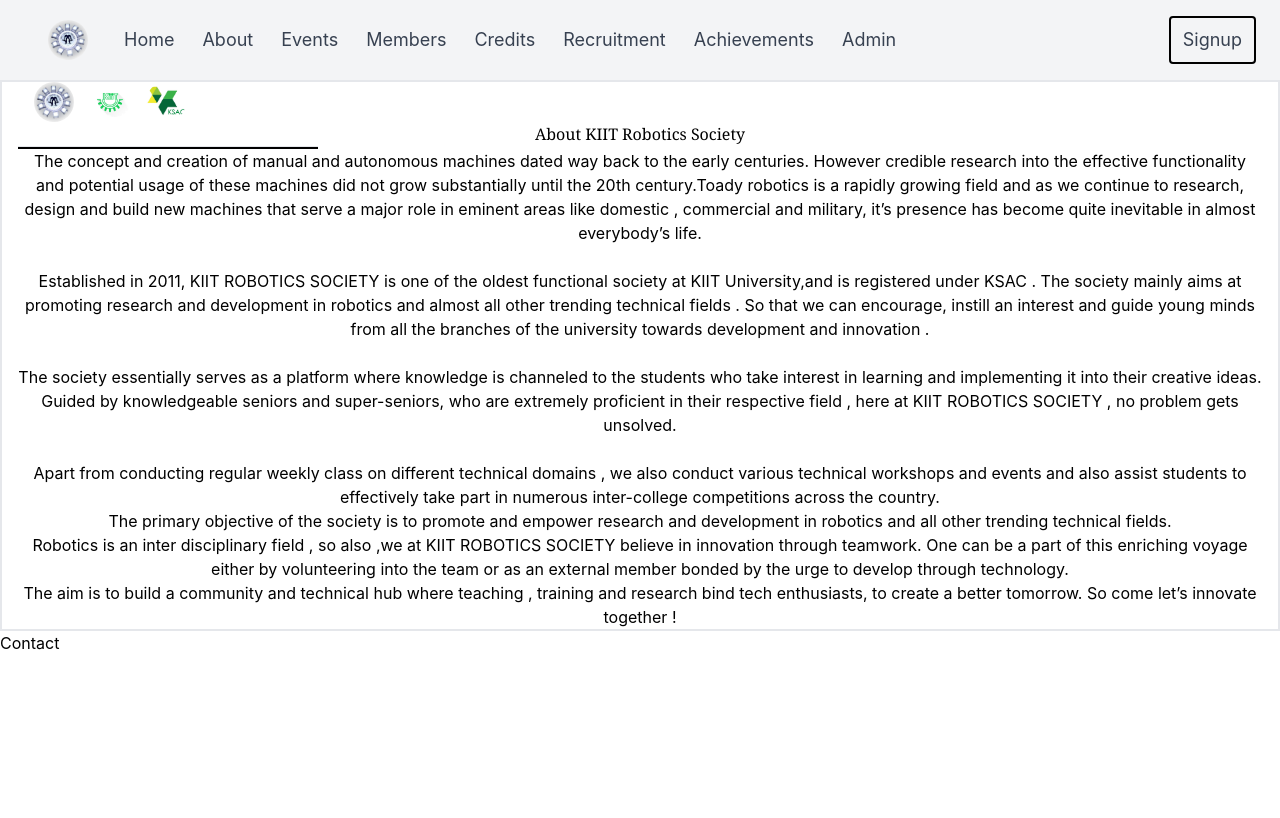
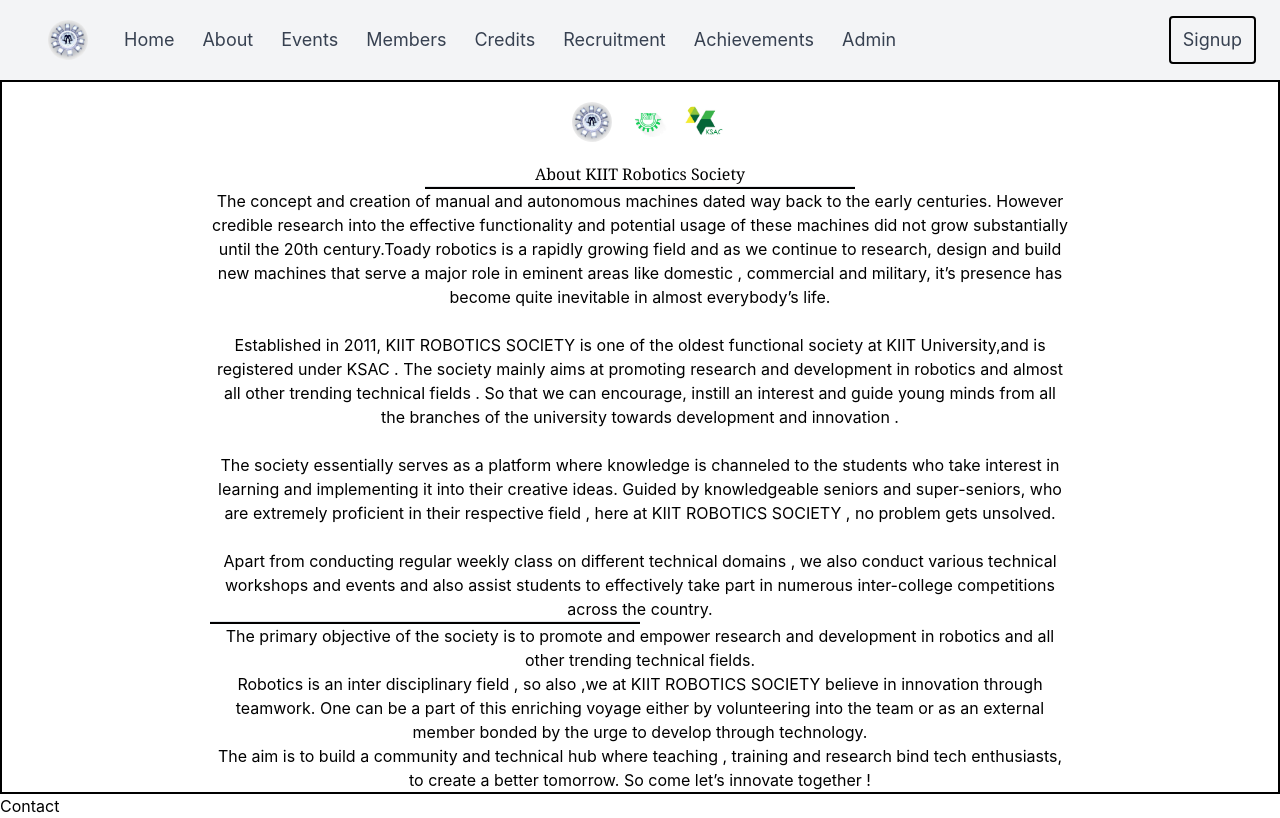
Before and after one commit to ShashankJais128/krs-website, a React (Vite) app: page /about in a window 1280 px wide. Built offline with nearby package versions, Linux system fonts and the light colour scheme.

Commit message:
changes in about us

```diff
--- a/src/pages/AboutText.jsx
+++ b/src/components/About/AboutText.jsx
@@ -1,5 +1,4 @@
-
-import About from "./About";
+import Line from "./Line";
 function AboutText(props) {
   return (
     <div>
@@ -44,23 +43,25 @@
         </p>
       </div>
 
-    {props.Line}
+      <Line color="black"/>
 
       <div>
         <p>
           The primary objective of the society is to promote and empower
           research and development in robotics and all other trending technical
           fields.
-          </p>
-          <p> Robotics is an inter disciplinary field , so also ,we at KIIT
-          ROBOTICS SOCIETY believe in innovation through teamwork. One can be a
-          part of this enriching voyage either by volunteering into the team or
-          as an external member bonded by the urge to develop through
-          technology.
-          </p>
-          <p>The aim is to build a community and technical hub where
-          teaching , training and research bind tech enthusiasts, to create a
-          better tomorrow. So come let’s innovate together !
+        </p>
+        <p>
+          {" "}
+          Robotics is an inter disciplinary field , so also ,we at KIIT ROBOTICS
+          SOCIETY believe in innovation through teamwork. One can be a part of
+          this enriching voyage either by volunteering into the team or as an
+          external member bonded by the urge to develop through technology.
+        </p>
+        <p>
+          The aim is to build a community and technical hub where teaching ,
+          training and research bind tech enthusiasts, to create a better
+          tomorrow. So come let’s innovate together !
         </p>
       </div>
     </div>
--- a/src/pages/Aboutlogos.jsx
+++ b/src/components/About/Aboutlogos.jsx
@@ -1,13 +1,12 @@
 import react from "react";
-import krslogo from "./krslogo.jpg";
-import kiitlogo from "./kiitlogo.jpg";
-import ksaclogo from "./ksaclogo.png";
-import Navbar from "./Navbar";
+import krslogo from "../../pages/krslogo.jpg";
+import kiitlogo from "../../pages/kiitlogo.jpg";
+import ksaclogo from "../../pages/ksaclogo.png";
 
 function Aboutlogos(){
 
     return(
-        <div className="flex items-center">
+        <div className="flex items-center py-5">
         <img
           className="w-10 rounded-full ml-4 cursor-pointer"
           src={krslogo}
--- /dev/null
+++ b/src/components/About/Line.jsx
@@ -0,0 +1,16 @@
+import react from "react";
+
+function Line({color}) {
+    return (
+  <hr
+    style={{
+      color: color,
+      backgroundColor: color,
+      height: 3,
+      width: "50%"
+    }}
+  />
+    );
+}
+
+export default Line;
--- a/src/components/Main.jsx
+++ b/src/components/Main.jsx
@@ -1,5 +1,5 @@
-function Main(props){
-    return <div >{props.children}</div>
+function Main(props) {
+  return <div>{props.children}</div>;
 }
 
 export default Main;
--- a/src/pages/About.jsx
+++ b/src/pages/About.jsx
@@ -1,21 +1,12 @@
 import React from "react";
-import Aboutlogos from "./Aboutlogos";
-import AboutText from "./AboutText";
+import Aboutlogos from "../components/About/Aboutlogos";
+import AboutText from "../components/About/AboutText";
+import Line from "../components/About/Line";
 
 function About() {
-  const Line = ({ color }) => (
-    <hr
-      style={{
-        color: color,
-        backgroundColor: color,
-        height: 3,
-        width: 300
-      }}
-    />
-  );
   return (
-    <div className="text-center">
-      <div className="container flex flex-col justify-center md mx-auto px-4 border-2 ">
+    <div className="text-center ">
+      <div className="container flex flex-col items-center md px-52 border-2 border-black  ">
         <Aboutlogos />
         <h2 className="font-serif ">About KIIT Robotics Society</h2>
         <Line color="black" />
```
